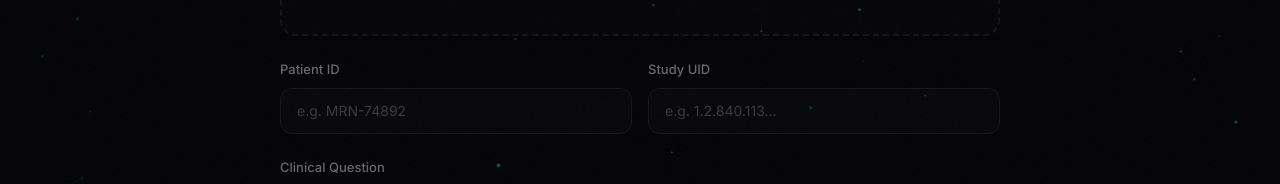
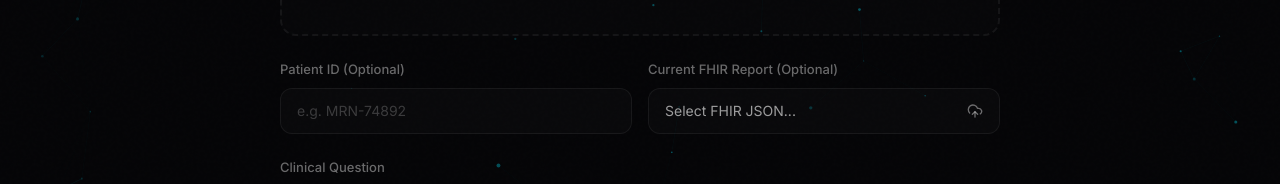
Before and after one commit to harshtripathi272/VERIFAI, a Next.js app in the folder frontend/: page /diagnose in a window 1280 px wide. Shown: the part 402-586 px from the top of the page. Built offline with nearby package versions, Linux system fonts and the light colour scheme; no server answers.

Commit message:
web refinements

```diff
--- a/frontend/src/app/diagnose/page.tsx
+++ b/frontend/src/app/diagnose/page.tsx
@@ -23,6 +23,7 @@ export default function DiagnosePage() {
   );
 
   const [selectedFile, setSelectedFile] = useState<File | null>(null);
+  const [selectedFhirFile, setSelectedFhirFile] = useState<File | null>(null);
   const [patientId, setPatientId] = useState("");
   const [errorMsgs, setErrorMsgs] = useState<string>("");
 
@@ -41,7 +42,7 @@ export default function DiagnosePage() {
     setErrorMsgs("");
 
     try {
-      const resp = await uploadAndStartWorkflow(selectedFile, patientId);
+      const resp = await uploadAndStartWorkflow(selectedFile, patientId, selectedFhirFile);
       router.push(`/results/${resp.session_id}`);
     } catch (err: any) {
       console.error(err);
@@ -120,7 +121,7 @@ export default function DiagnosePage() {
         {/* Input Fields */}
         <div className="grid grid-cols-1 md:grid-cols-2 gap-4">
           <div>
-            <label className="block text-[13px] font-medium text-white/40 mb-2">Patient ID</label>
+            <label className="block text-[13px] font-medium text-white/40 mb-2">Patient ID (Optional)</label>
             <input
               type="text"
               placeholder="e.g. MRN-74892"
@@ -130,13 +131,23 @@ export default function DiagnosePage() {
             />
           </div>
           <div>
-            <label className="block text-[13px] font-medium text-white/40 mb-2">Study UID</label>
+            <label className="block text-[13px] font-medium text-white/40 mb-2">Current FHIR Report (Optional)</label>
+            <label className="flex items-center justify-between w-full bg-white/[0.02] border border-white/[0.06] rounded-xl px-4 py-3 text-sm text-white/90 transition-all duration-200 cursor-pointer hover:border-white/[0.12] hover:bg-white/[0.03]">
+              <span className="truncate mr-4 text-white/60">
+                {selectedFhirFile ? selectedFhirFile.name : "Select FHIR JSON..."}
+              </span>
+              <UploadCloud className="h-4 w-4 text-white/40 shrink-0" />
               <input
-              type="text"
-              placeholder="e.g. 1.2.840.113..."
-              required
-              className="w-full bg-white/[0.02] border border-white/[0.06] rounded-xl px-4 py-3 text-sm text-white/90 placeholder:text-white/20 transition-all duration-200"
+                type="file"
+                className="hidden"
+                accept=".json"
+                onChange={(e) => {
+                  if (e.target.files && e.target.files[0]) {
+                    setSelectedFhirFile(e.target.files[0]);
+                  }
+                }}
               />
+            </label>
           </div>
         </div>
 
--- a/frontend/src/lib/api.ts
+++ b/frontend/src/lib/api.ts
@@ -13,11 +13,14 @@ export interface WorkflowStatusResponse {
     final_result?: any;
 }
 
-export async function uploadAndStartWorkflow(file: File, patientId: string = ""): Promise<WorkflowStartResponse> {
+export async function uploadAndStartWorkflow(file: File, patientId: string = "", fhirFile?: File | null): Promise<WorkflowStartResponse> {
     const formData = new FormData();
     formData.append("image", file);
     if (patientId) {
         formData.append("patient_id", patientId);
+    }
+    if (fhirFile) {
+        formData.append("fhir_report", fhirFile);
     }
 
     const response = await fetch(`${API_BASE_URL}/workflows/start`, {
```
Also changed, not shown: 1 other file (tests, documents, lock files or other folders). Lines whose indentation alone changed are shown as unchanged.
